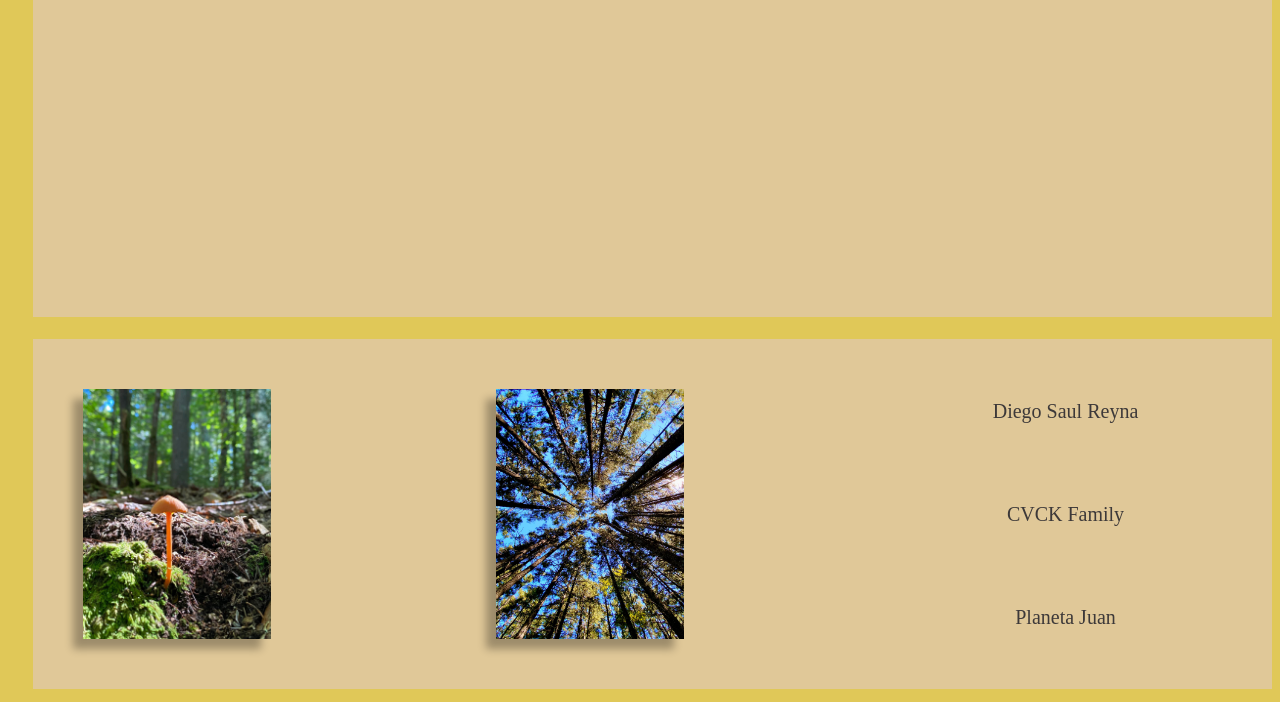
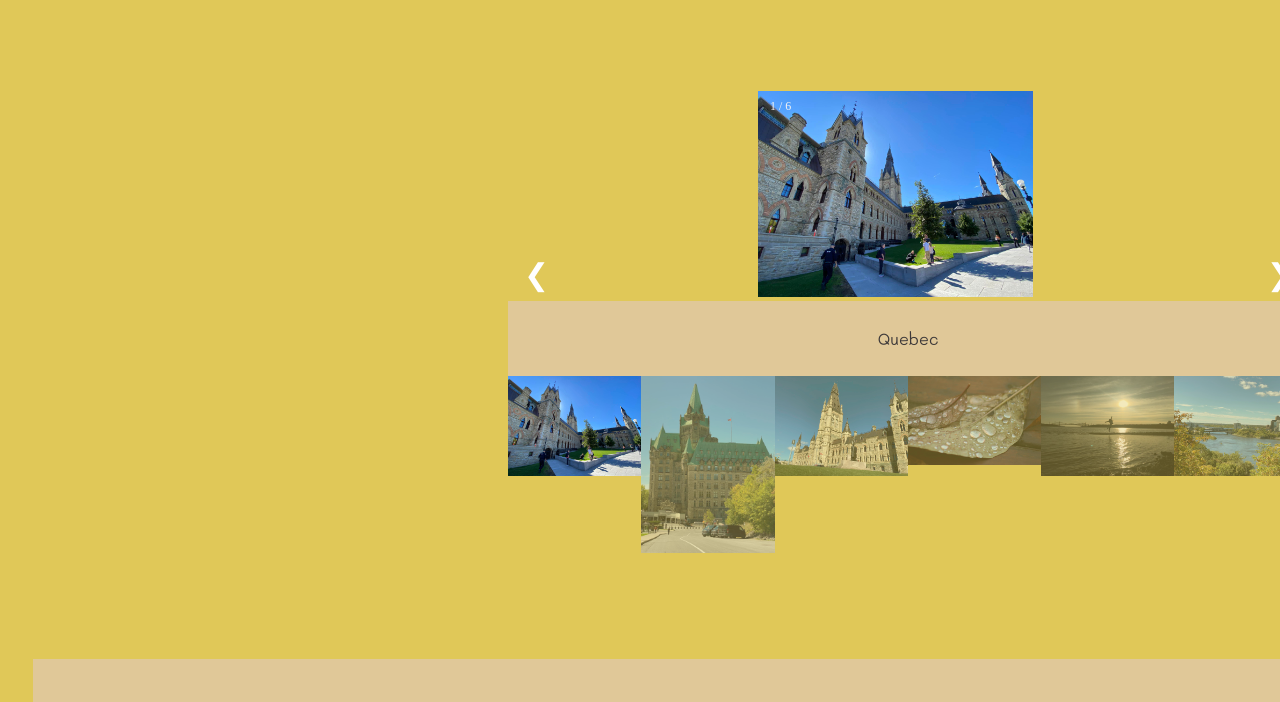
Before and after one commit to herendira/wdd130, a plain HTML site: page mine/yourspot.html in a window 1280 px wide. Shown: the part 990-1692 px from the top of the page. Drawn offline with Linux system fonts and the light colour scheme; a web font is replaced by a local one.

Commit message:
Component

```diff
--- /dev/null
+++ b/mine/fotogalery.css
@@ -0,0 +1,100 @@
+
+@import url('https://fonts.googleapis.com/css2?family=Mali&display=swap');
+* {
+    box-sizing: border-box;
+  }
+
+  /* Position the image container (needed to position the left and right arrows) */
+  .container {
+    position: relative;
+    height: 500px;
+    width: 800px;
+
+  }
+
+  /* Hide the images by default */
+  .mySlides {
+    display: none;
+    margin-left: 250px;
+  }
+
+  /* Add a pointer when hovering over the thumbnail images */
+  .cursor {
+    cursor: pointer;
+  }
+
+  /* Next & previous buttons */
+  .prev,
+  .next {
+    cursor: pointer;
+    position: absolute;
+    top: 40%;
+    width: auto;
+    padding: 16px;
+    margin-top: -50px;
+    color: white;
+    font-weight:"Mali", cursive;
+    font-size: 20px;
+    border-radius: 0 3px 3px 0;
+    user-select: none;
+    -webkit-user-select: none;
+    margin-left: 0%;
+
+  }
+
+  /* Position the "next button" to the right */
+  .next {
+    right: 0;
+    border-radius: 3px 0 0 3px;
+
+  }
+
+  /* On hover, add a black background color with a little bit see-through */
+  .prev:hover,
+  .next:hover {
+    background-color: rgba(0, 0, 0, 0.8);
+  }
+
+  /* Number text (1/3 etc) */
+  .numbertext {
+    color: #f2f2f2;
+    font-size: 12px;
+    padding: 8px 12px;
+    position: absolute;
+    top: 0;
+    font-weight:"Mali", cursive;
+  }
+
+  /* Container for image text */
+  .caption-container {
+    text-align: center;
+    background-color: rgb(94, 91, 91);
+    padding: 2px 16px;
+    color: rgb(233, 247, 154);
+    width: 800px;
+    font-weight:"Mali", cursive;
+  }
+
+  .row:after {
+    content: "";
+    display: table;
+    clear: both;
+    height: 100px;
+
+  }
+
+  /* Six columns side by side */
+  .column {
+    float: left;
+    width: 16.66%;
+  }
+
+  /* Add a transparency effect for thumnbail images */
+  .demo {
+    opacity: 0.6;
+  }
+
+  .active,
+  .demo:hover {
+    opacity: 1;
+  }
--- a/mine/pacana.css
+++ b/mine/pacana.css
@@ -80,7 +80,7 @@ nav a:hover
   margin: 25px;
   align-content: center;
   justify-content: center;
-  overflow: scroll;
+  overflow: hidden;
 }
 #subcontainer
 {
@@ -118,15 +118,21 @@ p
 {
   grid-column: 1/2;
   grid-row: 3/4;
-  margin-left:50px;
+  margin-left:150px;
   box-shadow: -10px 10px 8px rgba(0,0,0,0.3);
+  border-color: #3d3939;
+  border:5px;
+  border-style:double;
 }
 .girls2
 {
 
   grid-column: 2/3;
   grid-row: 3/4;
-  margin: 25px;
+  margin-left: 55px;
+  border-color: #3d3939;
+  border:5px;
+  border-style:double;
 
   box-shadow: -10px 10px 8px rgba(0,0,0,0.3);
 }
@@ -137,6 +143,11 @@ p
   grid-row: 3/4;
   box-shadow: -10px 10px 8px rgba(0,0,0,0.3);
   margin:25px;
+  border-color: #3d3939;
+  border:5px;
+  border-style:double;
+  margin-left: 55px;
+  border-color: #3d3939;
 }
 #main2
 {
@@ -144,7 +155,7 @@ p
   width: 50%;
 
   box-shadow: -10px 10px 8px rgba(0,0,0,0.3);
-  overflow: scroll;
+  overflow: hidden;
  }
 
 
@@ -154,6 +165,9 @@ p
   grid-row: 3/4;
   height:250px;
   width: 150px;
+  border-color: #3d3939;
+  border:2px;
+  border-style:solid;
 
   box-shadow: -10px 10px 8px rgba(0,0,0,0.3);
 
@@ -167,6 +181,9 @@ p
  grid-column: 3/4;
  grid-row: 3/4;
 
+ border-color: #3d3939;
+  border:2px;
+  border-style:solid;
  box-shadow: -10px 10px 8px rgba(0,0,0,0.3);
 }
 
@@ -267,7 +284,7 @@ margin-left: 150px;
   background-color: #F8E8A0;
   width: 50%;
   box-shadow: -10px 10px 8px rgba(0,0,0,0.3);
-  overflow: scroll;
+  overflow: hidden;
 
 }
 h3
@@ -482,15 +499,129 @@ h3
 {
   background-color: #E0C898;
   grid-column: 0/1;
-  grid-row:3/4;
-  margin-bottom: 15px;
+  grid-row:4/5 ;
+  margin-bottom: 25px;
   margin-left: 25px;
   overflow: hidden;
+  display: grid;
+  grid-template-columns: 1fr 1fr 1fr;
+  grid-template-rows:1fr ;
   height: 350px;
+}
+#your4
+{
+  background-color: #E0C898;
+
+  margin-bottom: 0px;
+
+  height: 200px;
 
 }
 
-#your4
+
+
+
+
+/*here start photo galery
+/* Position the image container (needed to position the left and right arrows) */
+.container{
+  position: relative;
+  height: 500px;
+  width: 800px;
+  margin-left: 500px;
+
+}
+
+/* Hide the images by default */
+.mySlides {
+  display: none;
+  margin-left: 250px;
+}
+
+/* Add a pointer when hovering over the thumbnail images */
+.cursor {
+  cursor: pointer;
+}
+
+/* Next & previous buttons */
+.prev,
+.next {
+  cursor: pointer;
+  position: absolute;
+  top: 40%;
+  width: auto;
+  padding: 16px;
+  margin-top: -50px;
+  color: white;
+  font-weight:"Mali", cursive;
+  font-size: 30px;
+  border-radius: 0 3px 3px 0;
+  user-select: none;
+  -webkit-user-select: none;
+
+
+}
+
+/* Position the "next button" to the right */
+.next {
+  right: 0;
+  border-radius: 3px 0 0 3px;
+
+}
+
+/* On hover, add a black background color with a little bit see-through */
+.prev:hover,
+.next:hover {
+  background-color: rgba(0, 0, 0, 0.8);
+}
+
+/* Number text (1/3 etc) */
+.numbertext {
+  color: #f2f2f2;
+  font-size: 12px;
+  padding: 8px 12px;
+  position: absolute;
+  top: 0;
+  font-weight:"Mali", cursive;
+}
+
+/* Container for image text */
+.caption-container {
+  text-align: center;
+  background-color: #E0C898;
+  padding: 2px 16px;
+  color: rgb(225, 228, 209);
+
+  font-weight:"Mali", cursive;
+}
+
+.row:after {
+  content: "";
+  display: table;
+  clear: both;
+  height: 100px;
+
+}
+
+/* Six columns side by side */
+.column {
+  float: left;
+  width: 16.66%;
+}
+
+/* Add a transparency effect for thumnbail images */
+.demo {
+  opacity: 0.6;
+}
+
+.active,
+.demo:hover {
+  opacity: 1;
+}
+
+
+
+/*#your4
 {
   background-color: #E0C898;
   grid-column: 0/1;
@@ -510,14 +641,13 @@ h3
 #your5
 {
   background-color: #E0C898;
-  grid-column: 0/1;
-  grid-row:5/6 ;
+
   margin-bottom: 25px;
   margin-left: 25px;
-  overflow: hidden;
+  overflow: scrooll;
   height: 350px;
 
-}
+}*/
 
 #footer
 {
--- a/mine/yourspot.html
+++ b/mine/yourspot.html
@@ -41,11 +41,8 @@
             <a href="https://www.youtube.com/watch?v=3SnWoJSqghA" target="_blank">Tips</a>
             </div>
         </div>
+
         <div id="your3">
-            <h1></h1>
-            <p></p>
-        </div>
-        <div id="your4">
             <img class="hongo"src="img/hongo.jpg">
             <img class="arboles"src="img/arboles.jpg">
             <div class="linkspot">
@@ -54,12 +51,110 @@
             <a href="https://www.youtube.com/results?search_query=planetajuan+canada" target="_blank">Planeta Juan</a>
             </div>
         </div>
-        <div id="your5">
-            <h1></h1>
-            <p></p>
+
+            <!-- Container for the image gallery -->
+
+<div class="your4">
+ <div class="container">
+
+    <!-- Full-width images with number text -->
+    <div class="mySlides">
+      <div class="numbertext">1 / 6</div>
+        <img src="img/castillo.jpg" style="width:50%">
+    </div>
+
+    <div class="mySlides">
+      <div class="numbertext">2 / 6</div>
+        <img src="img/chato.jpg" style="width:50%">
+    </div>
+
+    <div class="mySlides">
+      <div class="numbertext">3 / 6</div>
+        <img src="img/castillo2.jpg" style="width:50%">
+    </div>
+
+    <div class="mySlides">
+      <div class="numbertext">4 / 6</div>
+        <img src="img/hojasgotas.jpg" style="width:50%">
+    </div>
+
+    <div class="mySlides">
+      <div class="numbertext">5 / 6</div>
+        <img src="img/lago.jpg" style="width:50%">
+    </div>
+
+    <div class="mySlides">
+      <div class="numbertext">6 / 6</div>
+        <img src="img/otawa.jpg" style="width:50%">
+    </div>
+
+    <!-- Next and previous buttons -->
+    <a class="prev" onclick="plusSlides(-1)">&#10094;</a>
+    <a class="next" onclick="plusSlides(1)">&#10095;</a>
+
+    <!-- Image text -->
+    <div class="caption-container">
+      <p id="caption"></p>
+    </div>
+
+    <!-- Thumbnail images -->
+    <div class="row">
+      <div class="column">
+        <img class="demo cursor" src="img/castillo.jpg" style="width:100%" onclick="currentSlide(1)" alt="Quebec">
+      </div>
+      <div class="column">
+        <img class="demo cursor" src="img/chato.jpg" style="width:100%" onclick="currentSlide(2)" alt="Chateau">
+      </div>
+      <div class="column">
+        <img class="demo cursor" src="img/castillo2.jpg" style="width:100%" onclick="currentSlide(3)" alt="Batiment">
+      </div>
+      <div class="column">
+        <img class="demo cursor" src="img/hojasgotas.jpg" style="width:100%" onclick="currentSlide(4)" alt="Fall">
+      </div>
+      <div class="column">
+        <img class="demo cursor" src="img/lago.jpg" style="width:100%" onclick="currentSlide(5)" alt="Levis">
+      </div>
+      <div class="column">
+        <img class="demo cursor" src="img/otawa.jpg" style="width:100%" onclick="currentSlide(6)" alt="Otawa">
+      </div>
+    </div>
+</div>
+
+  <script>
+    let slideIndex = 1;
+showSlides(slideIndex);
+
+// Next/previous controls
+function plusSlides(n) {
+  showSlides(slideIndex += n);
+}
+
+// Thumbnail image controls
+function currentSlide(n) {
+  showSlides(slideIndex = n);
+}
+
+function showSlides(n) {
+  let i;
+  let slides = document.getElementsByClassName("mySlides");
+  let dots = document.getElementsByClassName("demo");
+  let captionText = document.getElementById("caption");
+  if (n > slides.length) {slideIndex = 1}
+  if (n < 1) {slideIndex = slides.length}
+  for (i = 0; i < slides.length; i++) {
+    slides[i].style.display = "none";
+  }
+  for (i = 0; i < dots.length; i++) {
+    dots[i].className = dots[i].className.replace(" active", "");
+  }
+  slides[slideIndex-1].style.display = "block";
+  dots[slideIndex-1].className += " active";
+  captionText.innerHTML = dots[slideIndex-1].alt;
+}
+  </script>
         </div>
     </div>
-
+</div>
 
 <footer id="footer">
 
```
Also changed, not shown: mine/fotogalery.html (added, +113 -0 lines).
